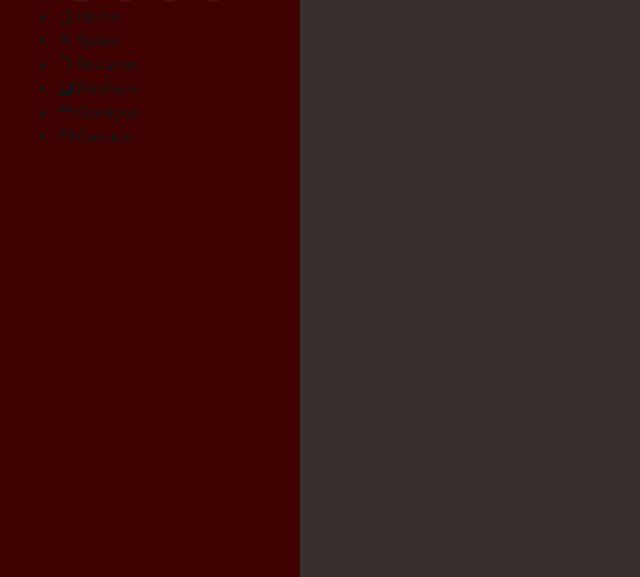
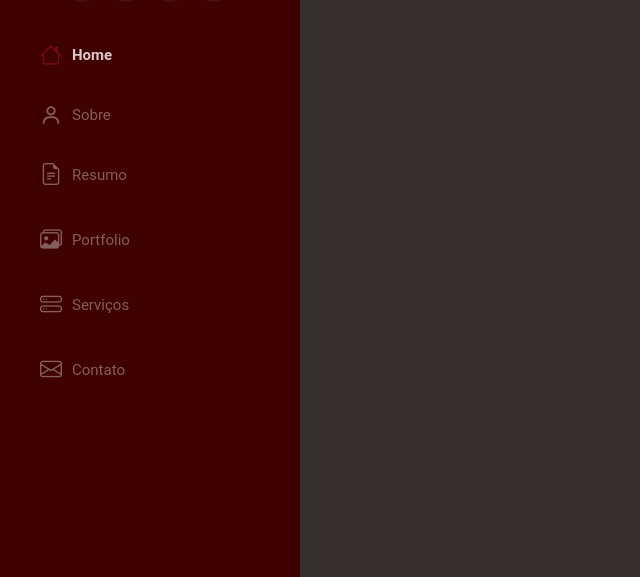
Before and after one commit to CamilyBenevenutoCosta/books-and-coffee, a plain HTML site: page index.html in a window 1280 px wide. Shown: the part 223-800 px from the top of the page, without its empty margins (0-640 px from the left). Drawn offline with nearby package versions, Linux system fonts and the light colour scheme.

Commit message:
update menu header

```diff
--- a/css/style.css
+++ b/css/style.css
@@ -11,11 +11,11 @@
     --borda-clara: #cfa4a4;
     --borda-escura: #8c0303;
 
-    --texto-escuro: #161616;
+    --texto-escuro: #7a2222;
     --texto-claro: #dbc8c8;
     --texto-branco: #ffecec;
     --texto-hover: #912121;
-    --texto-opaco: #8c8181;
+    --texto-opaco: #855d5d;
 
     --cor-detalhes: #750f0f;
 
@@ -139,3 +139,54 @@ a {
         left: -300px;
     }
 }
+
+/* Menu Do header */
+
+.nav-menu {
+    padding: 30px 0 0 0;
+}
+
+.nav-menu * {
+    padding: 0;
+    margin: 0;
+    list-style: none;
+}
+
+.nav-menu>ul>li {
+    position: relative;
+    white-space: nowrap;
+}
+
+.nav-menu a,
+.nav-menu:focus {
+    display: flex;
+    align-items: center;
+    color: var(--texto-opaco);
+    padding: 12px 15px;
+    margin-bottom: 8px;
+    transition: 0.3s;
+    font-size: 15px;
+}
+
+.nav-menu a i,
+.nav-menu a:focus i {
+    font-size: 22px;
+    padding-right: 10px;
+}
+
+.nav-menu a:hover,
+.nav-menu .active,
+.nav-menu .active:focus,
+.nav-menu li:hover>a {
+    text-decoration: none;
+    color: var(--texto-claro);
+    font-weight: 600;
+}
+
+.nav-menu a:hover i,
+.nav-menu .active i,
+.nav-menu .active:focus i,
+.nav-menu li:hover>a i {
+    color: var(--cor-detalhes);
+    font-weight: 600;
+}
```
